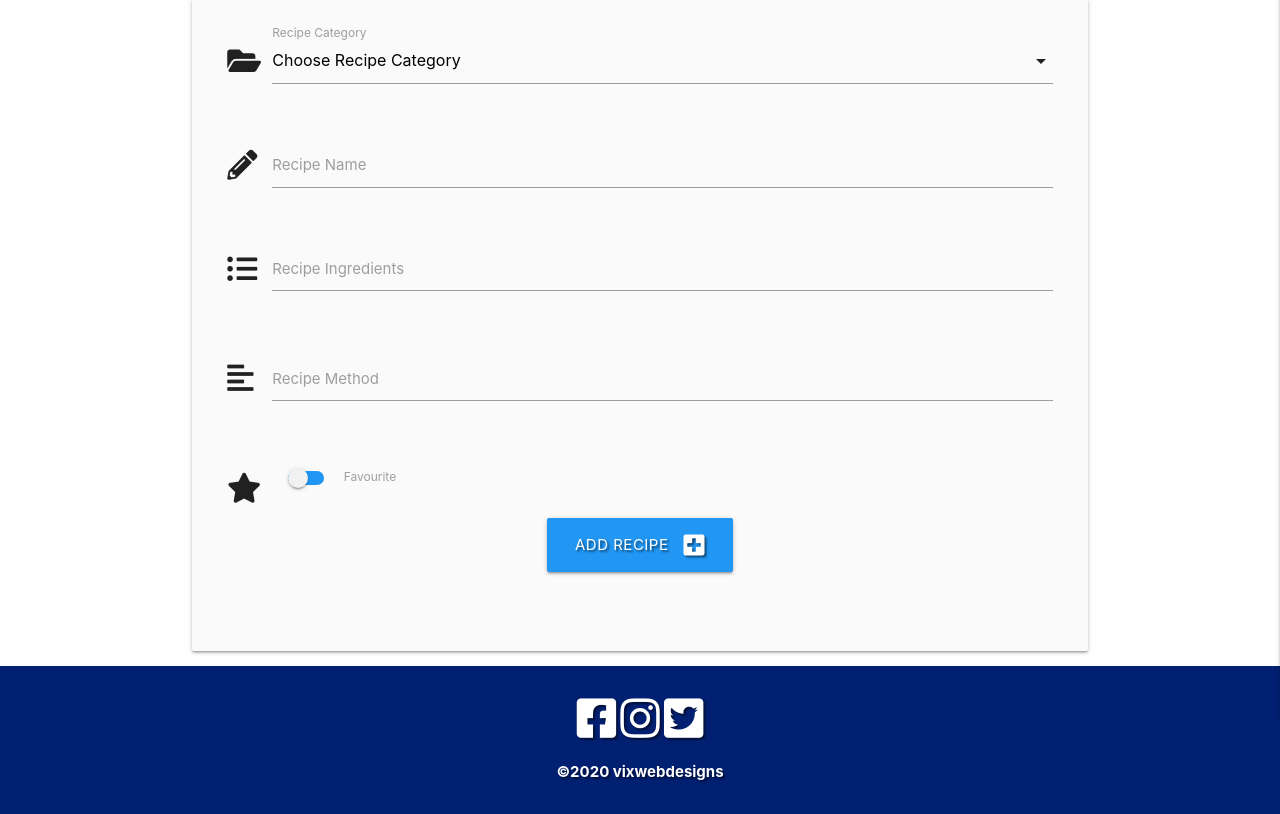
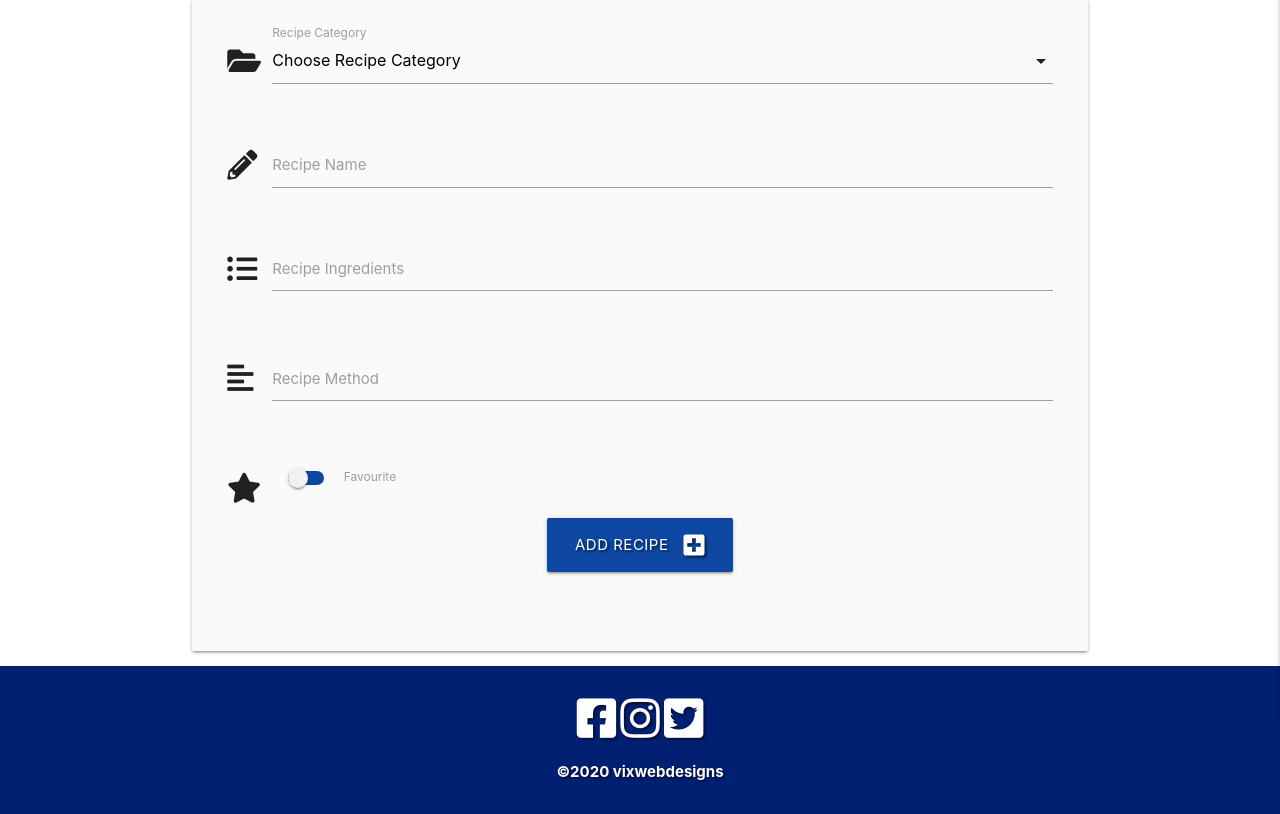
Before and after one commit to VMBlakelock/saute-and-skewers-greekfood, a Flask app: page /add_recipe in a window 1280 px wide. Shown: the part 141-955 px from the top of the page. Run offline with Flask 2, Linux system fonts and the light colour scheme; data that the repository does not hold is empty; some libraries are stand-ins or nearby versions.

Commit message:
added edit and delete buttons and changed all button colour

```diff
--- a/static/css/style.css
+++ b/static/css/style.css
@@ -85,10 +85,6 @@
     margin-bottom: 25px;
 }
 
-.circle-img {
-   border-radius: 50%;
-}
-
 .hyperlink{
     margin-top: 40px;
     font-size: 20px;
--- a/templates/add_recipe.html
+++ b/templates/add_recipe.html
@@ -58,7 +58,7 @@
 					<i class="fas fa-star prefix"></i>
 					<label for="mark_favourite">
                             <input type="checkbox" id="mark_favourite" name="mark_favourite">
-                            <span class="lever #2196f3 blue"></span>
+                            <span class="lever #0d47a1 blue darken-4"></span>
                             Favourite
                         </label>
 				</div>
@@ -66,7 +66,7 @@
 				<!-- submit button -->
 				<div class="row">
 					<div class="col s12 center-align">
-						<button type="submit" class="btn-large #2196f3 blue text-shadow">
+						<button type="submit" class="btn-large #0d47a1 blue darken-4 text-shadow">
                         Add Recipe <i class="fas fa-plus-square right"></i>
                     </button>
 					</div>
--- a/templates/edit_recipe.html
+++ b/templates/edit_recipe.html
@@ -62,7 +62,7 @@
 					<i class="fas fa-star prefix"></i>
 					<label for="mark_favourite">
                             <input type="checkbox" id="mark_favourite" name="mark_favourite">
-                            <span class="lever #2196f3 blue"></span>
+                            <span class="lever #0d47a1 blue darken-4"></span>
                             Favourite
                         </label>
 				</div>
@@ -70,7 +70,7 @@
 				<!-- submit button -->
 				<div class="row">
 					<div class="col s12 center-align">
-						<button type="submit" class="btn-large #2196f3 blue text-shadow">
+						<button type="submit" class="btn-large #0d47a1 blue darken-4 text-shadow">
                         Edit Recipe <i class="fas fa-edit-square right"></i>
                     </button>
 					</div>
--- a/templates/login.html
+++ b/templates/login.html
@@ -29,7 +29,7 @@
 
 			<!-- log in -->
 			<div class="row">
-				<button type="submit" class="col s12 btn-large #2196f3 blue text-shadow">
+				<button type="submit" class="col s12 btn-large #0d47a1 blue darken-4 text-shadow">
                         Log in <i class="fas fa-sign-in-alt"></i>
                     </button>
 			</div>
--- a/templates/profile.html
+++ b/templates/profile.html
@@ -6,11 +6,6 @@
 <h3 class="titles-text titles-style text-shadow center-align">
 	{{ username }}'s Profile
 </h3>
-
-
-<!-- profile image-1 -->
-
-<img class="circle-img" src="static/images/pexels-advocado.jpeg" alt="Advocado">
 
 <!-- user profile text -->
 
--- a/templates/register.html
+++ b/templates/register.html
@@ -29,7 +29,7 @@
 
 			<!-- register button-->
 			<div class="row">
-				<button type="submit" class="col s12 btn-large #2196f3 blue text-shadow">
+				<button type="submit" class="col s12 btn-large #0d47a1 blue darken-4 text-shadow">
                         Register <i class="fas fa-sign-in-alt"></i>
                     </button>
 			</div>
```
Also changed, not shown: templates/recipes.html (+8 -9 lines).
